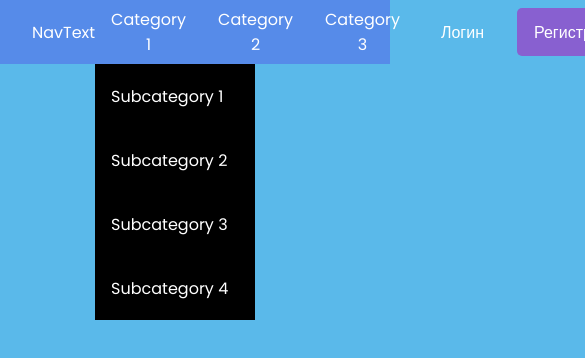
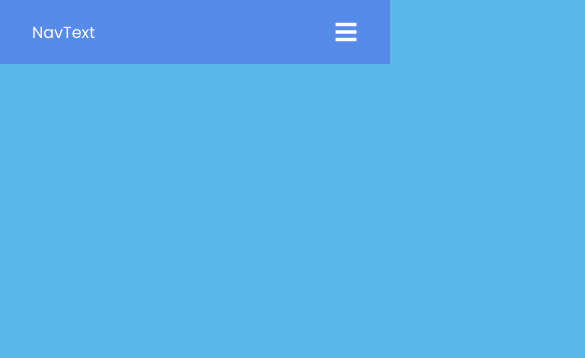
Before and after one commit to Disaeral/styled-practice, a React (Create React App) app: page / in a window 390 px wide. Shown: the top 358 px of the page, 585 px wide, since content can reach past the window. Built offline with nearby package versions, Linux system fonts and the light colour scheme.

Commit message:
react icons + mobile navbar

```diff
--- a/package.json
+++ b/package.json
@@ -8,6 +8,7 @@
     "@testing-library/user-event": "^12.1.10",
     "react": "^17.0.2",
     "react-dom": "^17.0.2",
+    "react-icons": "^4.2.0",
     "react-router-dom": "^5.2.0",
     "react-scripts": "4.0.3",
     "styled-components": "^5.2.3",
--- a/src/components/Navbar/Navbar.js
+++ b/src/components/Navbar/Navbar.js
@@ -1,6 +1,7 @@
 import React, { useState } from "react";
 import styled from "styled-components";
 import { MyListElement, MyLink, MyList, MyButton } from "../../globalStyles";
+import { FaBars, FaChevronDown, FaTimes } from "react-icons/fa";
 
 const NavbarContainer = styled.nav`
   max-width: 100%;
@@ -12,66 +13,141 @@ const NavbarContainer = styled.nav`
   z-index: 100;
   padding: 0 2rem;
   margin: 0 auto;
+  position: relative;
 `;
 const NavbarLogo = styled(MyLink)`
   flex: 1;
   display: flex;
+  @media screen and (max-width: 768px) {
+    align-self: flex-start;
+    flex: none;
+  }
 `;
 
 const NavIcon = styled.div``;
 const NavMenu = styled(MyList)`
   flex: 5;
-  justify-content:flex-end;
+  justify-content: flex-end;
   align-items: center;
+  @media screen and (max-width: 768px) {
+    display: flex;
+    flex-direction: column;
+    justify-content: flex-start;
+    overflow-x: hidden;
+    overflow-y: auto;
+
+  }
 `;
+
 const MenuItem = styled(MyListElement)`
   transition: all 0.6s ease-out;
   &:hover {
     background-color: #84ceeb;
   }
 
+  position: relative;
+  @media screen and (max-width: 768px) {
+    width: 100%;
+  }
+`;
+const MenuLink = styled(MyLink)`
   padding: 0 1rem;
-  position: relative;
+
+  @media screen and (max-width: 768px) {
+
+    justify-content: space-between;
+  }
 `;
-const MenuLink = styled(MyLink)``;
 const SubMenuContainer = styled.div`
   position: absolute;
   top: 100%;
-  left:0;
+  left: 0;
   width: 10rem;
+  display: block;
+  background-color: black;
+  opacity: 0;
+  pointer-events: none;
+  transition: all 0.1s ease-out;
+  ${MenuItem}:hover > & {
+    transform: translate(0, 0);
+    opacity: 1;
+    pointer-events: auto;
+  }
+  @media screen and (max-width: 768px) {
+    position: initial;
+    top: initial;
+    left: initial;
+    transform: initial;
+    opacity: 1;
+    pointer-events: auto;
+    width: 100%;
+    display:none;
+    ${MenuItem}:hover > & {
       display:block;
-  background-color: black;
-`
+    }
+  }
+`;
 const SubMenu = styled(MyList)`
-  display:block;//приходится заново прописывать дисплей тк наследуется стиль MyList а не SubMenuContainer
+  //display:block;//приходится заново прописывать дисплей тк наследуется стиль MyList а не SubMenuContainer
   position: relative;
+  display: block;
 `;
+
+const SubMenuLink = styled(MyLink)`
+
+`;
+
 const SubMenuItem = styled(MyListElement)`
   padding: 0 1rem;
-display:flex;
-align-items:center;
-justify-content: space-between;//для иконки внутри внешнего элемента со вложенным списком
+  display: flex;
+  align-items: center;
+  justify-content: space-between; //для иконки внутри внешнего элемента со вложенным списком
+  transition: all 0.2s ease-out;
+  cursor:pointer;
+  &:hover, &:hover > ${SubMenuLink} {
+    background-color: #fff;
+    color: #000;
+
+  }
 `;
 
-const SubMenuLink = styled(MyLink)``;
-
-const SeclvlSubMenu = styled(MyList)`
-
-`;
+const SeclvlSubMenu = styled(MyList)``;
 
 const SeclvlMenuItem = styled(MyListElement)``;
 
 const SeclvlMenuLink = styled(MyLink)``;
 
-const ButtonsSection = styled.div`
+const ButtonsContainer = styled.div`
   flex: 1;
   display: flex;
   align-items: center;
   justify-content: center;
+  @media screen and (max-width: 768px) {
+    display: flex;
+    flex-direction: column;
+    padding: 1rem 0;
+    justify-content: space-between;
+  }
 `;
 const MenuContainer = styled.div`
   flex: 5;
   display: flex;
+  @media screen and (max-width: 768px) {
+    display: flex;
+    justify-content: flex-start;
+    flex-direction: column;
+    position: absolute;
+    top: 100%;
+    left: 0;
+    width: 100%;
+    background-color: #5680e9;
+    height: calc(100vh - 4rem);
+    padding: 1rem 0;
+    transform: translate(0, 0);
+    opacity: ${({visible}) => (visible ? 1 : 0)};
+    pointer-events: auto;
+    transition: all .2s ease;
+  }
 `;
 const Button = styled(MyButton)`
   height: 3rem;
@@ -79,24 +155,45 @@ const Button = styled(MyButton)`
 const TransparentButton = styled(Button)`
   background: transparent;
 `;
+const MobileIcon = styled(FaBars)`
+  cursor: pointer;
+  color: white;
+  font-size: 24px;
+`;
+const CloseMobile = styled(FaTimes)`
+  cursor: pointer;
+  color: white;
+  font-size: 24px;
+`
+const ArrowDown = styled(FaChevronDown)`
+  cursor: pointer;
+  color: white;
+  font-size: 24px;
+  padding-left: .5rem;
+`
+const Navbar = () => {
+  const [visible, setVisible] = useState(false);
 
-const Navbar = () => {
-  //const [visible, setVisible] = useState(false)
+  const isMobile = window.innerWidth <= 768;
+
   return (
     <NavbarContainer>
       <NavbarLogo>
         <NavIcon />
         NavText
       </NavbarLogo>
-      <MenuContainer>
-        <NavMenu>
+      <MenuContainer visible={visible}>
+        <NavMenu >
           <MenuItem>
-            <MenuLink>Category 1</MenuLink>
+            <MenuLink>
+              <span>Category 1</span>
+              <ArrowDown />
+            </MenuLink>
+
             <SubMenuContainer>
               <SubMenu>
                 <SubMenuItem>
                   <SubMenuLink>Subcategory 1</SubMenuLink>
-
                 </SubMenuItem>
                 <SubMenuItem>
                   <SubMenuLink>Subcategory 2</SubMenuLink>
@@ -108,7 +205,6 @@ const Navbar = () => {
                   <SubMenuLink>Subcategory 4</SubMenuLink>
                 </SubMenuItem>
               </SubMenu>
-
             </SubMenuContainer>
           </MenuItem>
           <MenuItem>
@@ -118,11 +214,12 @@ const Navbar = () => {
             <MenuLink>Category 3</MenuLink>
           </MenuItem>
         </NavMenu>
-        <ButtonsSection>
+        <ButtonsContainer>
           <TransparentButton>Логин</TransparentButton>
           <Button>Регистрация</Button>
-        </ButtonsSection>
+        </ButtonsContainer>
       </MenuContainer>
+      {isMobile ? visible?<CloseMobile  onClick={()=>setVisible(!visible)}/>: <MobileIcon onClick={()=>setVisible(!visible)} /> : null}
     </NavbarContainer>
   );
 };
--- a/src/globalStyles.js
+++ b/src/globalStyles.js
@@ -20,7 +20,8 @@ const Global = createGlobalStyle`
 `;
 
 export const MyLink = styled(Link)`
-  color: white;
+  color:white;
+  transition: all .2s ease-out;
   //background-color: #5ab9ea;
   height: 4rem;
   display: flex;
@@ -44,6 +45,7 @@ export const MyButton = styled(MyLink)`
   border-radius: 5px;
   border: 1px solid transparent;
   transition: all .2s ease-out;
+  width:90%;
   &:hover{
     border: 1px solid #ffffffcc;
   }
```
Also changed, not shown: src/pages/Auth.js (added, +11 -0 lines), src/pages/Main.js (added, +11 -0 lines), 1 other file (tests, documents, lock files or other folders). Lines whose indentation alone changed are shown as unchanged.
